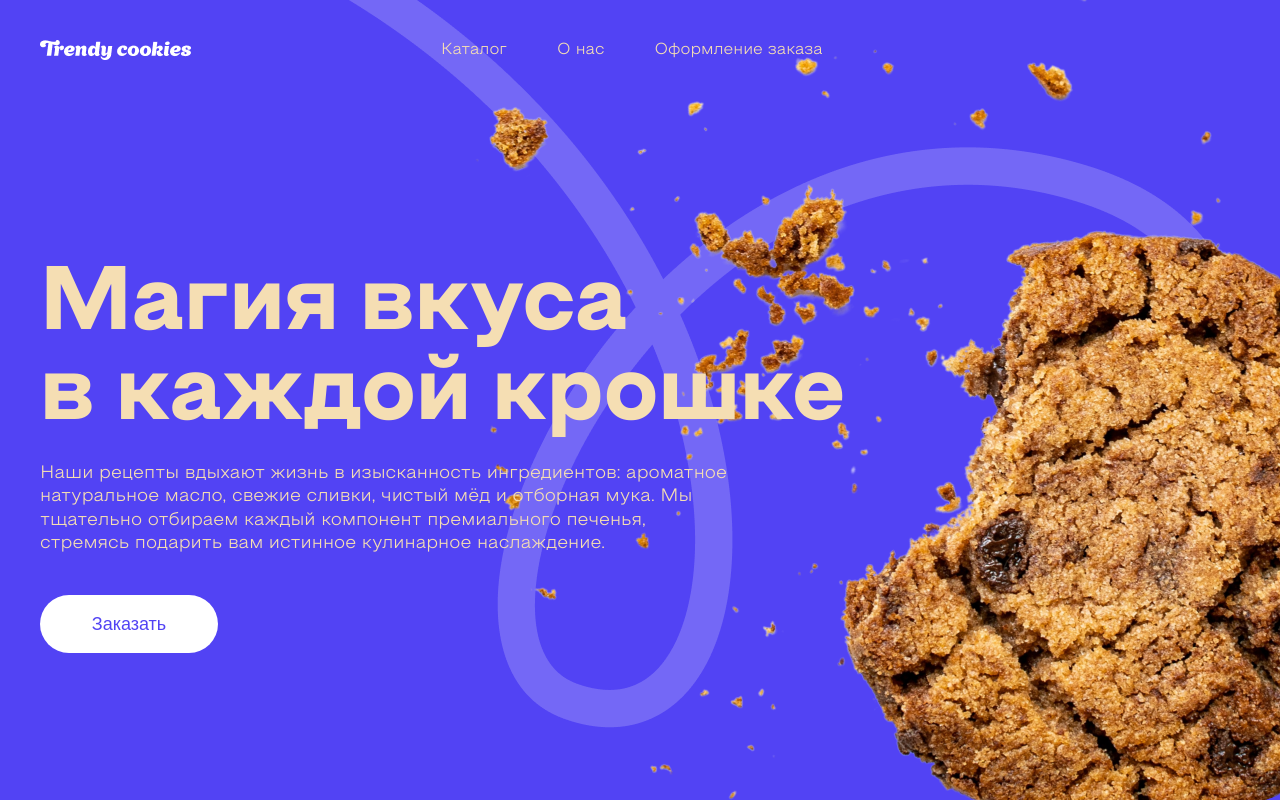
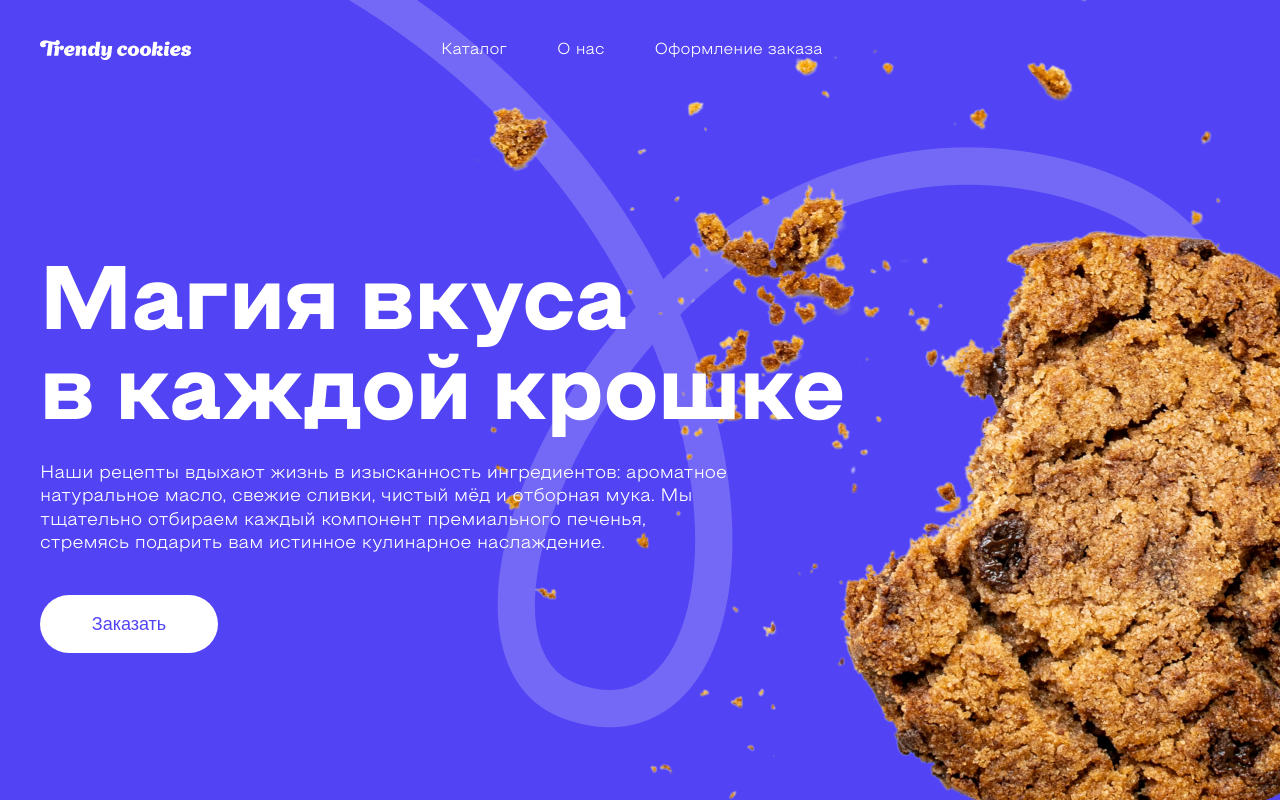
Before and after one commit to andre059/cookies_landing, a plain HTML site: page index.html in a window 1280 px wide. Shown: the top 800 px of the page. Drawn offline with Linux system fonts and the light colour scheme.

Commit message:
Lesson 3.1

```diff
--- a/styles/styles.css
+++ b/styles/styles.css
@@ -16,7 +16,7 @@
 body{
     background-color: #5243F4;
     font-family: 'Steppe-Book', sans-serif;
-    color: wheat;
+    color: white;
 }
 
 .container {
@@ -92,11 +92,11 @@ body{
     line-height: 130%;
     text-decoration: none;
     cursor: pointer;
-    color: wheat;
+    color: white;
 }
 
 .menu-item a:hover {
-    border-bottom: 2px solid wheat;
+    border-bottom: 2px solid white;
 }
 
 .main-content {
```
